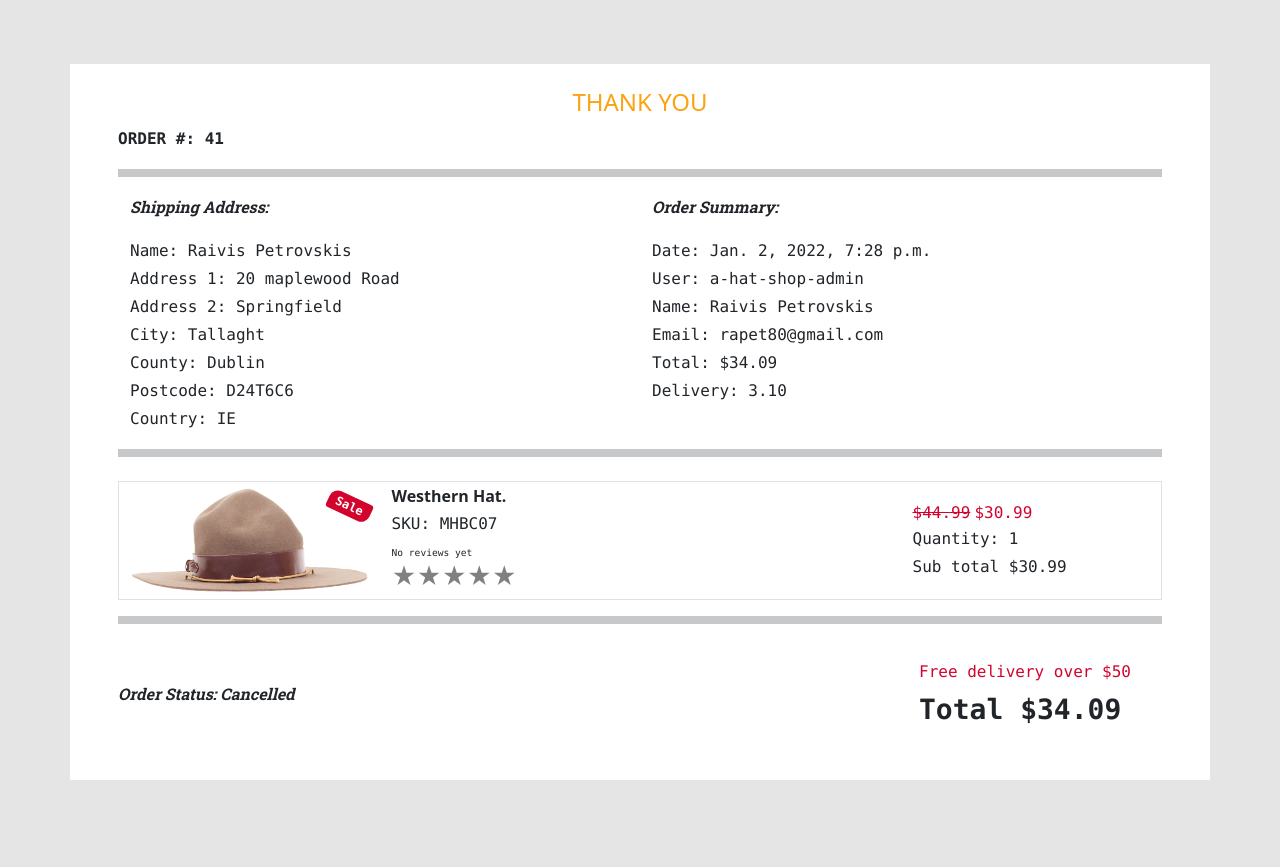
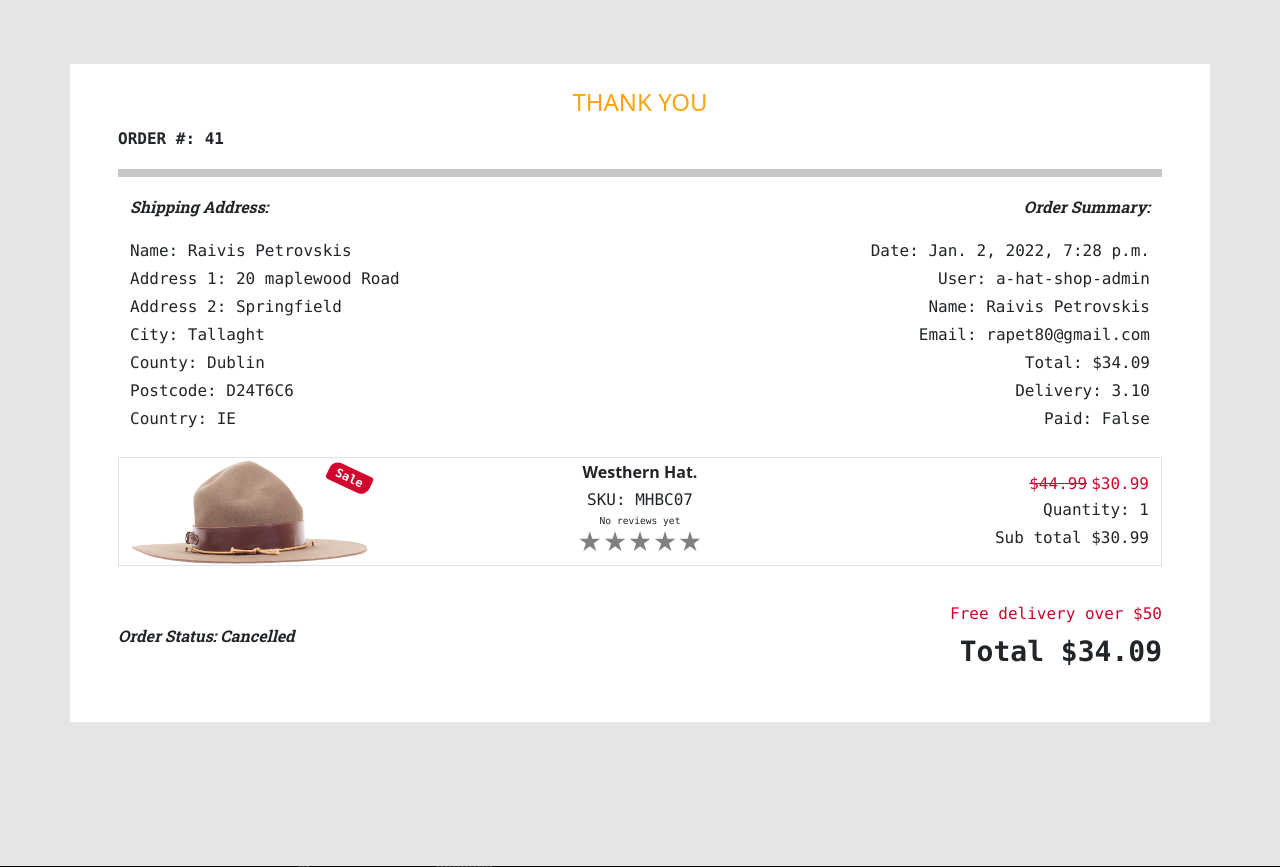
Before and after one commit to rp42dev/MS-4-Django-Full-Stack-Project, a Django app: a page that uses checkout/templates/checkout/checkout-success.html in a window 1280 px wide. Shown: the part 291-1158 px from the top of the page. Run offline with Django 3.2, Linux system fonts and the light colour scheme; data comes from the database, SQL or seed files in the repository; both versions use the stored data as it was after the commit; some libraries are stand-ins or nearby versions.

Commit message:
fixed success page element alignment | fixed admin order status page was not showing items

```diff
--- a/administration/templates/admin/admin.html
+++ b/administration/templates/admin/admin.html
@@ -37,7 +37,7 @@
             data-bs-target="#collapseOne" aria-expanded="true" aria-controls="collapseOne">
             Orders
             <span
-              class="cart-pill text-white position-absolute top-0 start-0 translate-middle font-monospace bg-success {% if low_stock_count != 0 %}bg-danger{% endif %} rounded-circle">
+              class="cart-pill text-white position-absolute top-0 start-0 translate-middle font-monospace bg-success {% if orders_count != 0 %}bg-danger{% endif %} rounded-circle">
               {{ orders_count }}
               <span class="visually-hidden">Order items</span>
             </span>
--- a/administration/templates/includes/admin/low_stock.html
+++ b/administration/templates/includes/admin/low_stock.html
@@ -10,11 +10,11 @@
     </div>
     <div class="card-body p-0">
         <table class="table table-borderless">
-            {% if low_stock %}
+            {% if out_of_stock %}
             {% for item in out_of_stock %}
             <thead>
                 <tr>
-                    <th class="text-muted font-monospace text-italic">Odrer Date: {{ item.name }}</th>
+                    <th class="text-muted font-monospace text-italic">{{ item.name }}</th>
 
                 </tr>
             </thead>
--- a/checkout/templates/checkout/checkout-success.html
+++ b/checkout/templates/checkout/checkout-success.html
@@ -22,8 +22,8 @@
 
 
     <div class="container bg-white p-4 px-lg-5">
-        <!-- Project One -->
 
+        <!-- Billing and shipping information -->
         <div class="col-12 text-uppercase text-center h4 text-warning">Thank You</div>
         <div class="row m-0 p-0">
             <p class="px-0 fw-bolder text-uppercase font-monospace">Order #: {{ order.id }}</p>
@@ -46,7 +46,7 @@
                 <p class="mb-0 font-monospace">Country: {{ order.country }}</p>
             </div>
             <hr class="p-1 d-md-none dblock">
-            <div class="col-md-6">
+            <div class="col-md-6 text-md-end">
                 <p class="text-italic fw-bolder">Order Summary:</p>
                 <p class="mb-0 font-monospace">Date: {{ order.date }}</p>
                 <p class="mb-0 font-monospace">User: {{ order.user_profile }}</p>
@@ -54,13 +54,16 @@
                 <p class="mb-0 font-monospace">Email: {{ order.email }}</p>
                 <p class="mb-0 font-monospace">Total: ${{ order.total }}</p>
                 <p class="mb-0 font-monospace">Delivery: {{ order.delivery }}</p>
+                <p class="mb-0 font-monospace">Paid: {{ order.paid }}</p>
             </div>
 
         </div>
-        <hr class="p-1">
+
+        <!-- Line Items -->
         {% for item in order.lineitems.all %}
         <div class="cart-conteiner border mx-0 px-0 bg-white row align-items-center mt-2 mt-sm-4">
 
+            <!-- Product image -->
             <div class="col-6 col-sm-3 order-2 order-sm-1 position-relative">
                 {% thumbnail item.product.image "150" as im %}
                 <a class="" href="{% url 'shop_item' item.product.id %}">
@@ -69,6 +72,7 @@
                     </div>
                 </a>
 
+                <!-- Discount badge -->
                 {% if item.product.sale %}
                 <div class="badge bg-danger text-white position-absolute font-monospace"
                     style="top: 0.5rem; right: 0.5rem">
@@ -78,13 +82,12 @@
                 {% endthumbnail %}
             </div>
 
-            <div class="col-12 col-sm-6 order-1 order-smproduct">
+            <div class="col-12 col-sm-6 order-1 order-sm-2 product text-center">
                 <p class="text-capitalize mb-0 fw-bolder">{{ item.product.name }}</p>
                 <p class="text-capitalize mb-0 font-monospace">SKU: {{ item.product.sku }}</p>
-                <!-- incluse stars rating -->
 
-                <div class="star_container">
-
+                <!-- incluse stars rating  -->
+                <div class="star_container d-flex flex-column align-items-center">
                     {% if item.product.rating %}
                     <a href="{% url 'all_reviews' item.product.id %}">
                         <div class="stars h4 text-warning"
@@ -99,9 +102,9 @@
                     </div>
 
                     {% endif %}
-
                 </div>
 
+                <!-- Product review available only if order was places -->
                 {% if order.user_profile and from_profile %}
                 {% if not item.product.id in order_list %}
                 <p><a href="{% url 'review_view' item.product.id  %}?order_id={{ order.order_number }}">Write a
@@ -113,9 +116,9 @@
                 {% endif %}
 
             </div>
-
+            <!-- Product pricing and quantity -->
             <div class="col-3 col-6 col-sm-3 order-2 order-sm-3">
-                <div>
+                <div class="text-end">
                     {% if item.product.sale %}
                     <span
                         class="text-decoration-line-through text-danger  font-monospace">${{ item.product.price }}</span>
@@ -132,14 +135,13 @@
 
         </div>
         {% endfor %}
-        <hr class="p-1">
+
         <div class="cart-conteiner bg-white row align-items-center mt-2 mt-sm-4">
-
-            <div class="col-6 col-md-9">
+            <div class="col-6">
                 <div>
-
                     <p class="text-italic fw-bolder">Order Status: {{ order.status }}</p>
 
+                    <!-- Confirm Order reception if order status is shipped -->
                     {% if order.status != "Completed" and from_profile and order.status == "Shipped" %}
                     <form class="form" method="POST" action="{% url 'order_history' order.order_number %}">
                         {% csrf_token %}
@@ -155,10 +157,11 @@
                         </div>
                     </form>
                     {% endif %}
+
                     {% if from_profile %}
                     <div class="mt-3">
                         {% if issue %}
-
+                        <!-- Report issue with order available only if order was placed -->
                         {% if issue.status == 'Resolved' %}
                         <a href="{% url 'messages_view' issue.id %}" class="m-0 link-success fw-bolder font-monospace"> Ticket #{{ issue.id }} Status: {{ issue.status }}</a>
                         {% else %}
@@ -173,7 +176,8 @@
                 </div>
             </div>
 
-            <div class="col-6 h4  fw-bolder font-monospace col-md-3">
+            <!-- Delivery costs -->
+            <div class="col-6 h4 fw-bolder font-monospace text-end">
                 <p>
                     {% if delivery != 0 %}
                     <span class="font-monospace h6">Delivery: {{ delivery }}</span> <br>
@@ -185,11 +189,11 @@
             </div>
 
         </div>
+    </div>
 
-    </div>
+    <!-- If from admin page display order status form -->
     <div class="container p-4 px-lg-5">
         {% if admin %}
-
         <form class="form" method="POST" action="{% url 'order' order.order_number %}">
             {% csrf_token %}
             <div class="form-group m-0">
--- a/checkout/views.py
+++ b/checkout/views.py
@@ -1,9 +1,7 @@
 """
 Checkout
     1. A view to return the checkout page
-Post Checkut
     2. A view to return the checkout post functionality
-     Check if items are available in stock
     3. Update Cart quantity of the product
     4. delete item specified from the cart
 """
```
Also changed, not shown: administration/views.py (+17 -6 lines), db.sqlite3.
